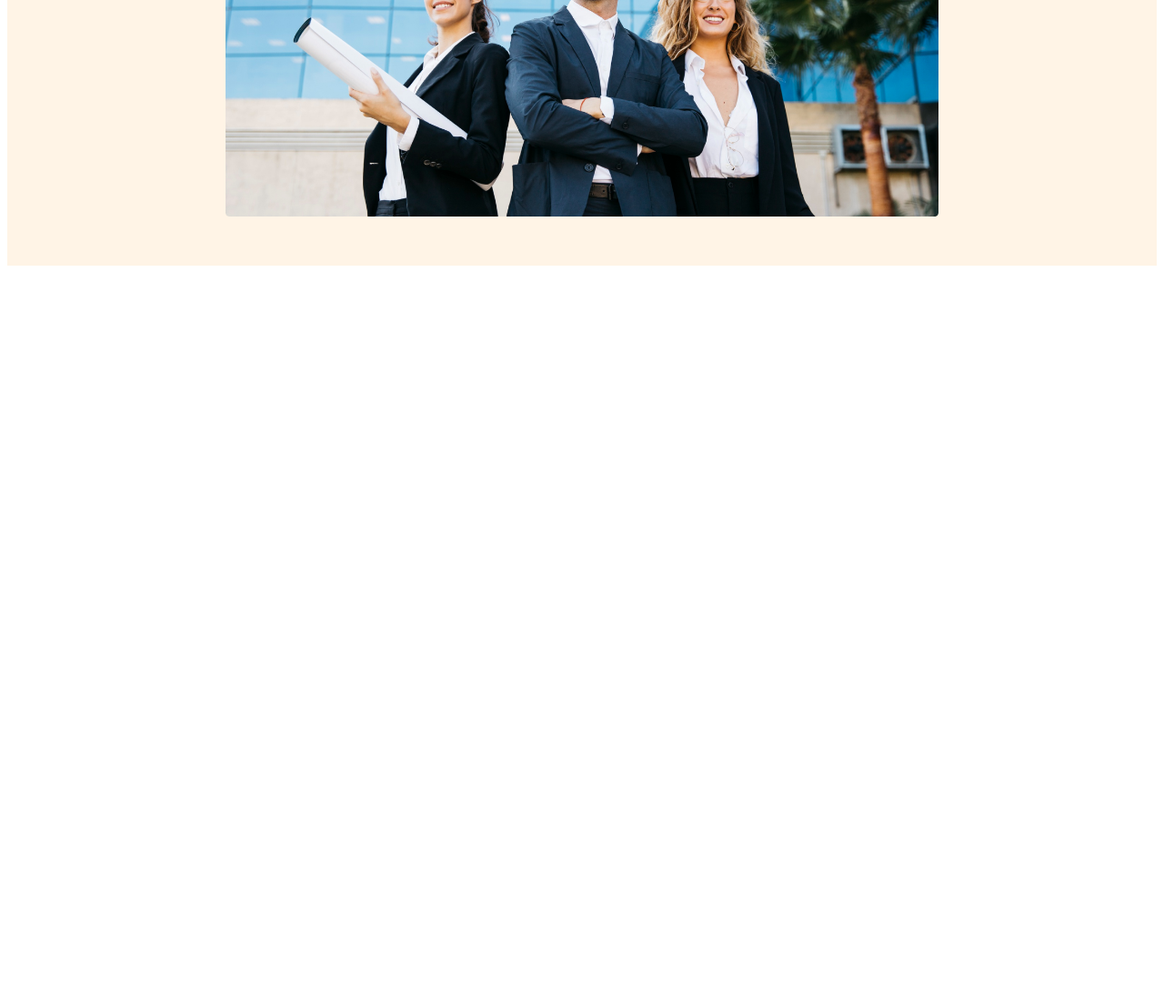
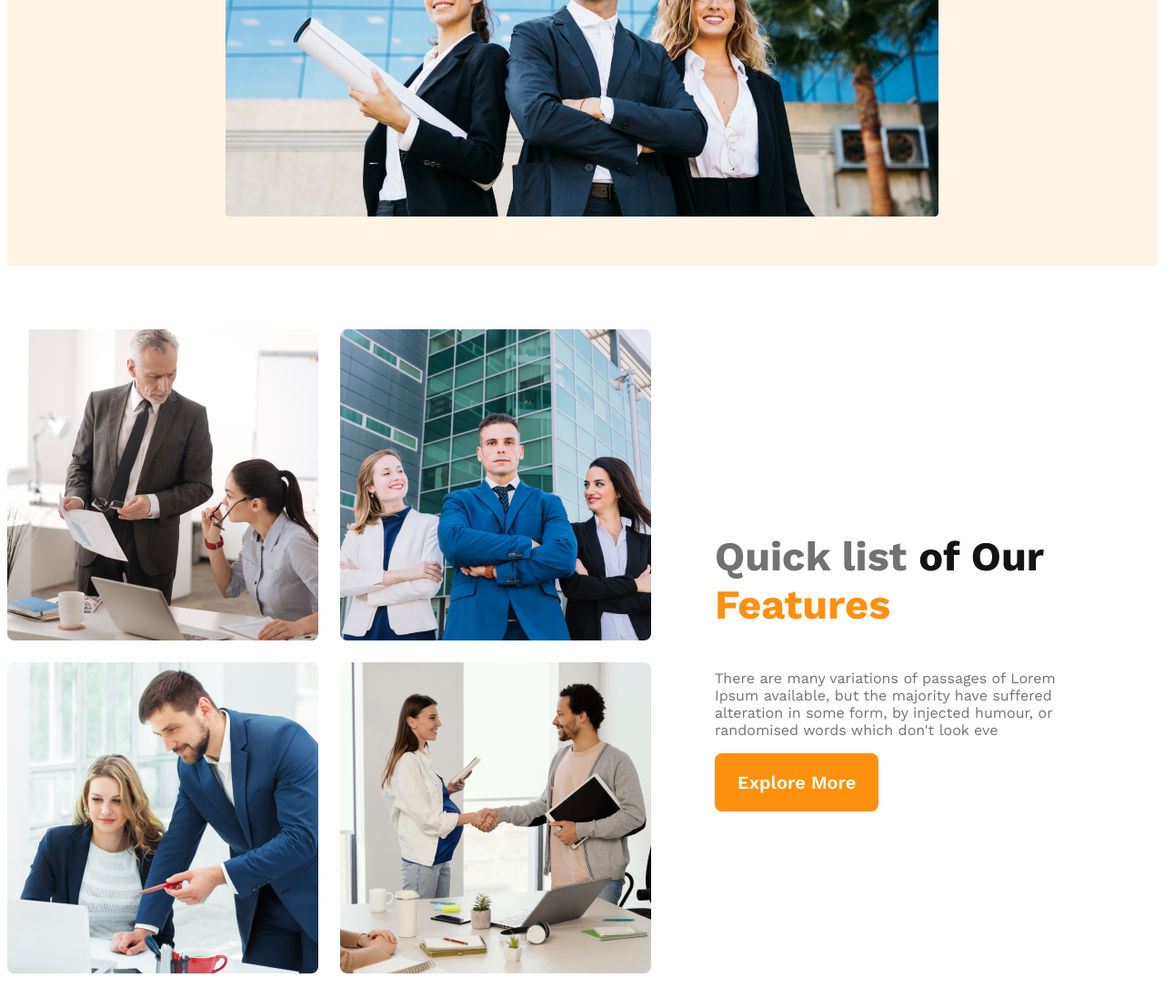
Before and after one commit to wahidalam91/g3-architect, a plain HTML site: page index.html in a window 1280 px wide. Shown: the part 767-1875 px from the top of the page at 91% size. Before the commit the page ends 1067 px from the top, so only its background shows below. Drawn offline with nearby package versions, Linux system fonts and the light colour scheme.

Commit message:
teams section completed with Responsive

```diff
--- a/index.html
+++ b/index.html
@@ -8,6 +8,7 @@
 </head>
 <body>
     <header>
+        <!-- Header Section Starts -->
         <nav>
             <h3 class="nav-title">G3 Architects</h3>
             <ul>
@@ -28,8 +29,28 @@
             <img src="./images/banner.png" alt="">
         </div>
     </header>
+    <!-- Header Section End -->
+
     <main>
+        <!-- Teams Section Starts -->
+        <section class="teams-container" >
+            <div class="teams-img-container">
+                <img src="./images/team1.png" alt="">
+                <img src="./images/team2.png" alt="">
+                <img src="./images/team3.png" alt="">
+                <img src="./images/team4.png" alt="">
+            </div>
+            <div class="teams-content">
+                <h3 class="teams-title">
+                    <span style="color: #727272;">Quick list </span>
+                    <span style="color: #131313;">of Our</span> <br>
+                    <span style="color: #FF900E;">Features</span></h3>
+                <p class="teams-description">There are many variations of passages of Lorem Ipsum available, but the majority have suffered alteration in some form, by injected humour, or randomised words which don't look eve</p>
+                <button class="btn-primary">Explore More</button>
 
+            </div>
+        </section>
+        <!-- Teams Section Ends -->
     </main>
     <footer>
 
--- a/styles.css
+++ b/styles.css
@@ -102,3 +102,67 @@ nav li a{
         flex-direction: column;
     }
 }
+
+/* Main Section Styles */
+
+main{
+    max-width: 1440px;
+    margin: 70px auto;
+}
+
+.teams-container{
+    display:flex;
+    align-items: center;
+
+    /* margin: 50px 0; */
+}
+
+.teams-img-container{
+    display: grid;
+    grid-template-columns: repeat(2, 1fr);
+    gap: 24px;
+}
+
+.teams-content{
+    padding: 0 70px;
+}
+
+.teams-title{
+    font-size: 45px;
+    font-weight: 700;
+}
+
+.teams-description{
+    font-size: 16px;
+    margin-top: 5px;
+    color: #727272;
+}
+/* Responsive Styles: Small or Mobile */
+@media screen and (max-width: 576px) {
+    .teams-container{
+        flex-direction: column;
+    }
+
+    .teams-img-container{
+        grid-template-columns: 1fr;
+    }
+
+    .teams-content{
+        padding: 0 50px;
+        text-align: center;
+    }
+}
+
+/* Responsive Styles: Medium or Tablet */
+@media screen and
+(min-width: 577px) and
+(max-width: 992px) {
+    .teams-container{
+        flex-direction: column;
+    }
+
+    .teams-content{
+        padding: 0 50px;
+        text-align: center;
+    }
+}
```
